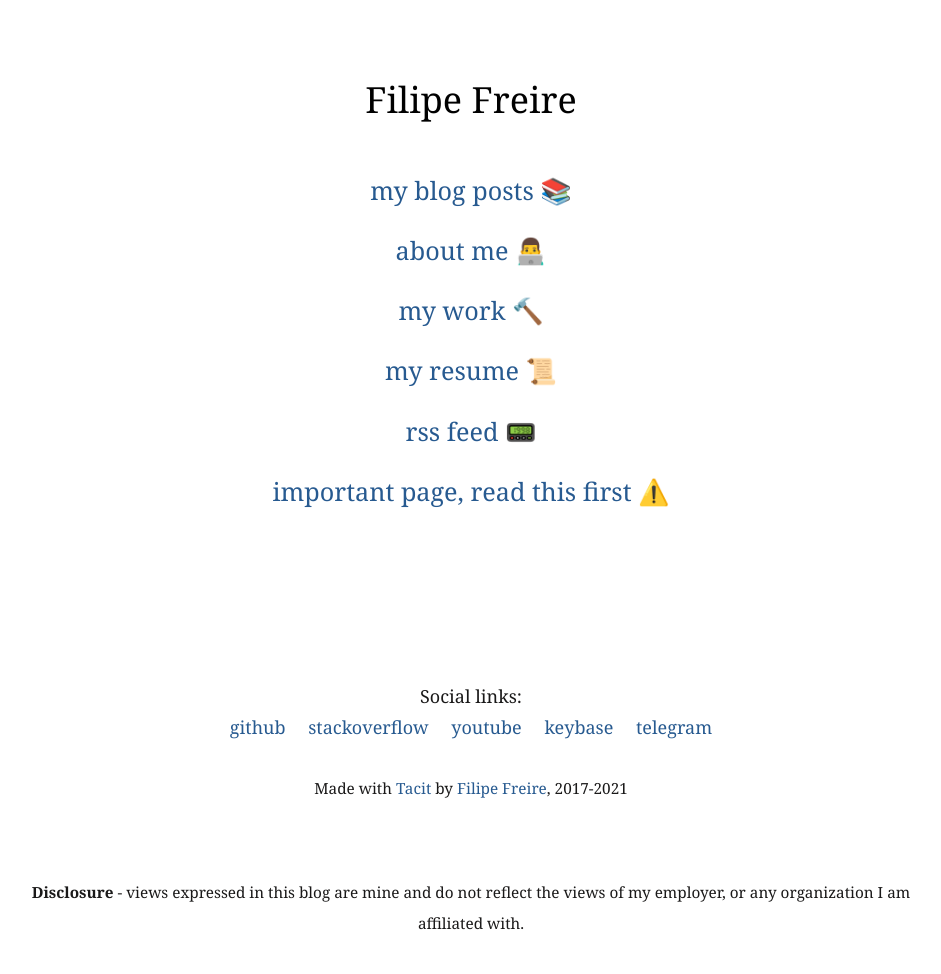
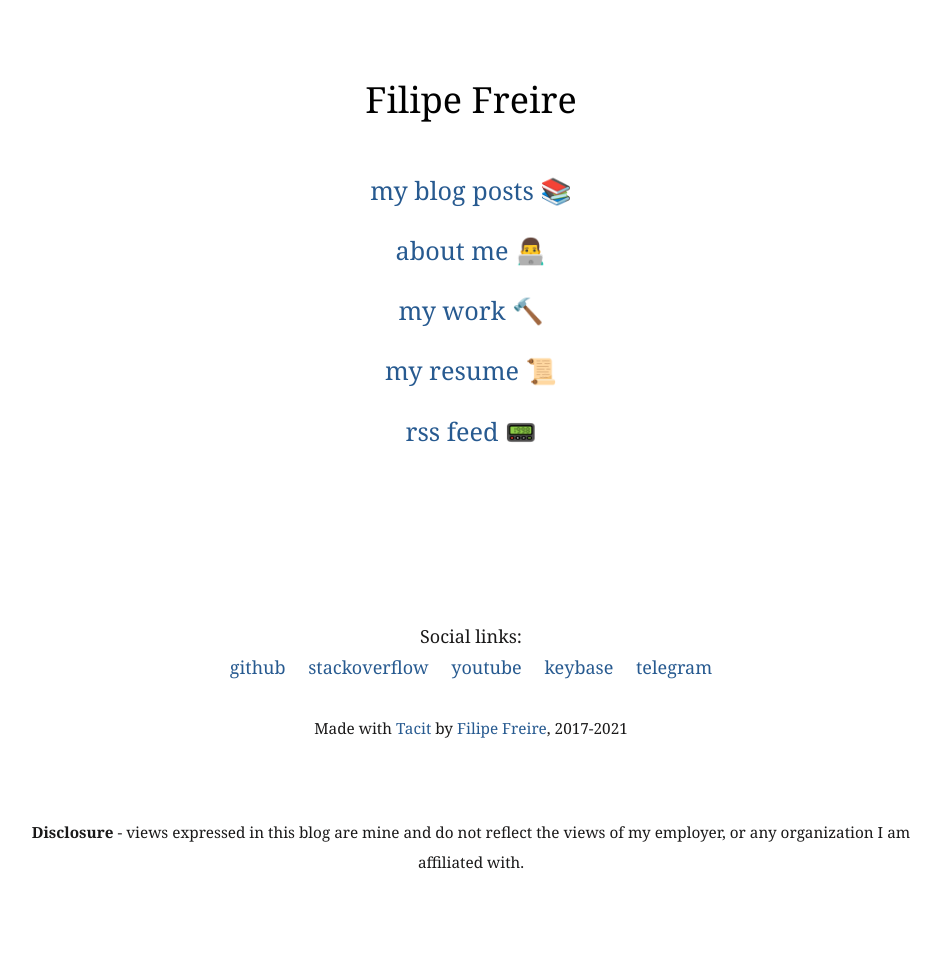
Before and after one commit to filfreire/filfreire.github.io, a Jekyll site: the page built from index.html, in a window 1280 px wide. Shown: the whole page, without its empty margins (169-1110 px from the left). Built offline with Jekyll 4.4.1, drawn with Linux system fonts in a browser that asks for light colours; after the commit the page ends 914 px from its top, so only the background shows below that; some of the changed lines change nothing that is shown.

Commit message:
tiny fix

```diff
--- a/index.html
+++ b/index.html
@@ -16,7 +16,7 @@ permalink: /
             <p><a href="/work/">my work 🔨</a></p>
             <p><a href="/cv.pdf">my resume 📜</a></p>
             <p><a href="/feed.xml">rss feed 📟</a></p>
-            <p><a href="/bionicle/">important page, read this first ⚠️</a></p>
+            <!-- %easter egg here% <p><a href="/bionicle/">important page, read this first ⚠️</a></p>-->
         </h2>
     </center>
 </section>
```
